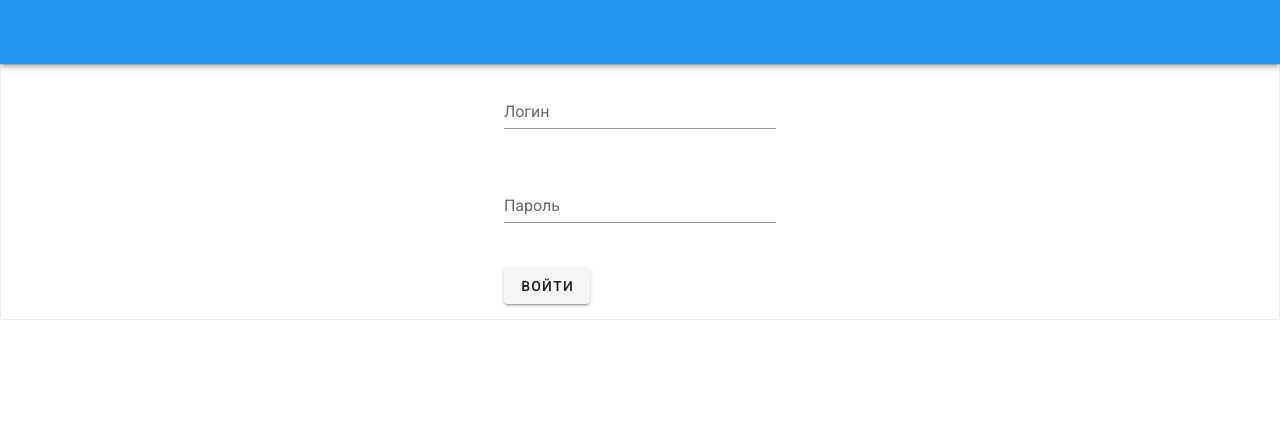
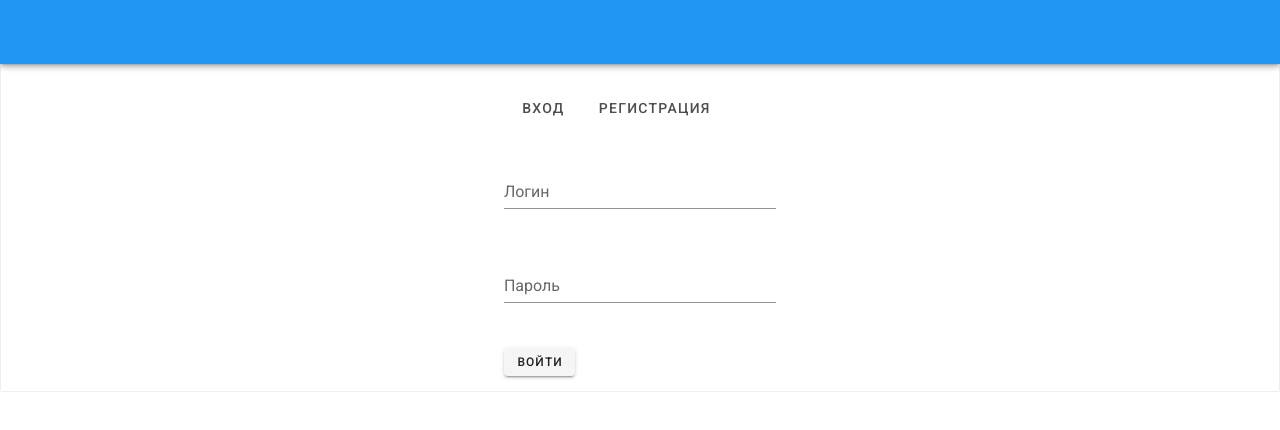
Before and after one commit to userpy/informationserver, a Vue app in the folder frontend/: page /#/ in a window 1280 px wide. Shown: the top 430 px of the page. Built offline with nearby package versions, Linux system fonts and the light colour scheme; no server answers; a small style sheet from the web is missing.

Commit message:
add context function

```diff
--- /dev/null
+++ b/frontend/src/components/Login.vue
@@ -0,0 +1,108 @@
+<template>
+    <v-app id="inspire">
+        <v-form  class="fa-border">
+            <v-container >
+                <v-row>
+                    <v-col>
+                    </v-col>
+                    <v-col cols="12"
+                           md="3">
+                            <v-btn-toggle
+                                    v-model="text"
+                                    tile
+                                    color="deep-purple accent-3"
+                                    group
+                            >
+                            <v-btn value="left" @click="state('login')" >
+                                Вход
+                            </v-btn>
+
+                            <v-btn value="center" @click="state('reg')">
+                                Регистрация
+                            </v-btn>
+                        </v-btn-toggle>
+                    </v-col>
+                    <v-col>
+                    </v-col>
+                </v-row>
+                <v-row >
+                    <v-col>
+
+                    </v-col>
+                    <v-col
+                            cols="12"
+                            md="3"
+                    >
+                        <v-text-field
+                                v-model="firstname"
+                                :rules="nameRules"
+                                label="Логин"
+                                required
+                        ></v-text-field>
+                    </v-col>
+                    <v-col>
+
+                    </v-col>
+                </v-row>
+                <v-row>
+                    <v-col>
+
+                    </v-col>
+                    <v-col
+                            cols="12"
+                            md="3"
+                    >
+                        <v-text-field
+                                v-model="password"
+                                label="Пароль"
+                                type="password"
+                                required
+                        ></v-text-field>
+                    </v-col>
+                    <v-col>
+
+                    </v-col>
+                </v-row>
+                <v-row>
+                    <v-col>
+
+                    </v-col>
+                    <v-col
+                            cols="12"
+                            md="3"
+                    >
+                        <v-btn small @click="state('login')">
+                            Войти
+                        </v-btn>
+                    </v-col>
+                    <v-col>
+                    </v-col>
+                </v-row>
+            </v-container>
+        </v-form>
+    </v-app>
+</template>
+
+<script>
+    export default {
+        props:{
+            formType: String,
+        },
+        methods:{
+           state: function(val){
+              this.$emit('update:formType', val);
+          },
+        },
+        name: "Login",
+        data:function () {
+            return{
+                login:null,
+                password: null
+            }
+        },
+    }
+</script>
+
+<style scoped>
+
+</style>
--- /dev/null
+++ b/frontend/src/components/Registration.vue
@@ -0,0 +1,169 @@
+<template>
+    <v-app id="inspire">
+        <v-form  class="fa-border">
+            <v-container >
+                <v-row>
+                    <v-col>
+                    </v-col>
+                    <v-col cols="12"
+                           md="3">
+                        <v-btn-toggle
+                                v-model="text"
+                                tile
+                                color="deep-purple accent-3"
+                                group
+                        >
+                            <v-btn value="left" @click="state('login')" >
+                                Вход
+                            </v-btn>
+
+                            <v-btn value="center" @click="state('reg')">
+                                Регистрация
+                            </v-btn>
+                        </v-btn-toggle>
+                    </v-col>
+                    <v-col>
+                    </v-col>
+                </v-row>
+                <v-row >
+                    <v-col>
+
+                    </v-col>
+                    <v-col
+                            cols="12"
+                            md="3"
+                    >
+                        <v-text-field
+                                v-model="firstname"
+                                :rules="nameRules"
+                                label="Логин"
+                                required
+                        ></v-text-field>
+                    </v-col>
+                    <v-col>
+
+                    </v-col>
+                </v-row>
+                <v-row>
+                    <v-col>
+
+                    </v-col>
+                    <v-col
+                            cols="12"
+                            md="3"
+                    >
+                        <v-text-field
+                                :rules="passwordRules"
+                                v-model="password"
+                                label="Пароль"
+                                type="password"
+                                required
+                        ></v-text-field>
+                    </v-col>
+                    <v-col>
+
+                    </v-col>
+                </v-row>
+                <v-row>
+                    <v-col>
+
+                    </v-col>
+                    <v-col
+                            cols="12"
+                            md="3"
+                    >
+                        <v-text-field
+                                :rules="passwordRules"
+                                v-model="passwordConfirm"
+                                label="Подтвердить пароль"
+                                type="password"
+                                required
+                        ></v-text-field>
+                    </v-col>
+                    <v-col>
+
+                    </v-col>
+                </v-row>
+                <v-row>
+                    <v-col>
+
+                    </v-col>
+                    <v-col
+                            cols="12"
+                            md="3"
+                    >
+                        <v-text-field
+                                v-model="email"
+                                :rules="emailRules"
+                                label="Email"
+                                type="email"
+                                required
+                        ></v-text-field>
+                    </v-col>
+                    <v-col>
+
+                    </v-col>
+                </v-row>
+                <v-row>
+                    <v-col>
+
+                    </v-col>
+                    <v-col
+                            cols="12"
+                            md="3"
+                    >
+                        <v-btn small  >
+                            Регистрация
+                        </v-btn>
+                    </v-col>
+                    <v-col>
+                    </v-col>
+                </v-row>
+            </v-container>
+        </v-form>
+    </v-app>
+</template>
+
+<script>
+    export default {
+        name: "Registration",
+        props:{
+            formType: String,
+        },
+        methods:{
+            state: function(val){
+                this.$emit('update:formType', val);
+            },
+            Password(v) {
+                if (this.password == v) {
+                    return true;
+                } else {
+                    return false;
+                }
+            }
+        },
+        data:function () {
+            return{
+                passwordRules:[
+                    v => this.Password(v) || 'Пароли должны совпадать'
+                ],
+                nameRules: [
+                    v => !!v || 'Name обязательное поле',
+                    v => v.length >= 6 || 'Имя должно быть больше 6 символов',
+                ],
+                emailRules: [
+                    v => !!v || 'E-mail обязательное поле',
+                    v => /.+@.+/.test(v) || 'E-mail должен быть корректным',
+                ],
+                login:null,
+                password: null,
+                passwordConfirm: null,
+                email: null
+            }
+        },
+    }
+</script>
+
+<style scoped>
+
+</style>
--- a/frontend/src/views/Home.vue
+++ b/frontend/src/views/Home.vue
@@ -1,76 +1,25 @@
 <template>
-    <v-app id="inspire">
-        <v-form  class="fa-border">
-            <v-container >
-                <v-row>
-                    <v-col>
+<div>
+    <login v-if="formType == 'login'" :form-type.sync="formType"/>
+    <registration v-else-if="formType == 'reg'" :form-type.sync="formType" />
 
-                    </v-col>
-                    <v-col
-                            cols="12"
-                            md="3"
-                    >
-                        <v-text-field
-                                v-model="firstname"
-                                :rules="nameRules"
-                                label="Логин"
-                                required
-                        ></v-text-field>
-                    </v-col>
-                    <v-col>
+</div>
 
-                    </v-col>
-                </v-row>
-                <v-row>
-                    <v-col>
-
-                    </v-col>
-                    <v-col
-                            cols="12"
-                            md="3"
-                    >
-                        <v-text-field
-                                v-model="lastname"
-                                label="Пароль"
-                                type="password"
-                                required
-                        ></v-text-field>
-                    </v-col>
-                    <v-col>
-
-                    </v-col>
-                </v-row>
-                <v-row>
-                    <v-col>
-
-                    </v-col>
-                    <v-col
-                            cols="12"
-                            md="3"
-                    >
-                        <v-btn>
-                            Войти
-                        </v-btn>
-                    </v-col>
-                    <v-col>
-
-                    </v-col>
-                </v-row>
-            </v-container>
-        </v-form>
-    </v-app>
 </template>
 
 <script>
+  import Registration from "../components/Registration";
+  import Login from "../components/Login";
   import axios from 'axios'
   export default {
     name: 'Home',
     data:function () {
         return{
-          data:'test'
+            formType: 'login',
         }
     },
     components: {
+        Login, Registration
     },
     created() {
       axios.get('/api/user/contacts').catch(val => {
```
